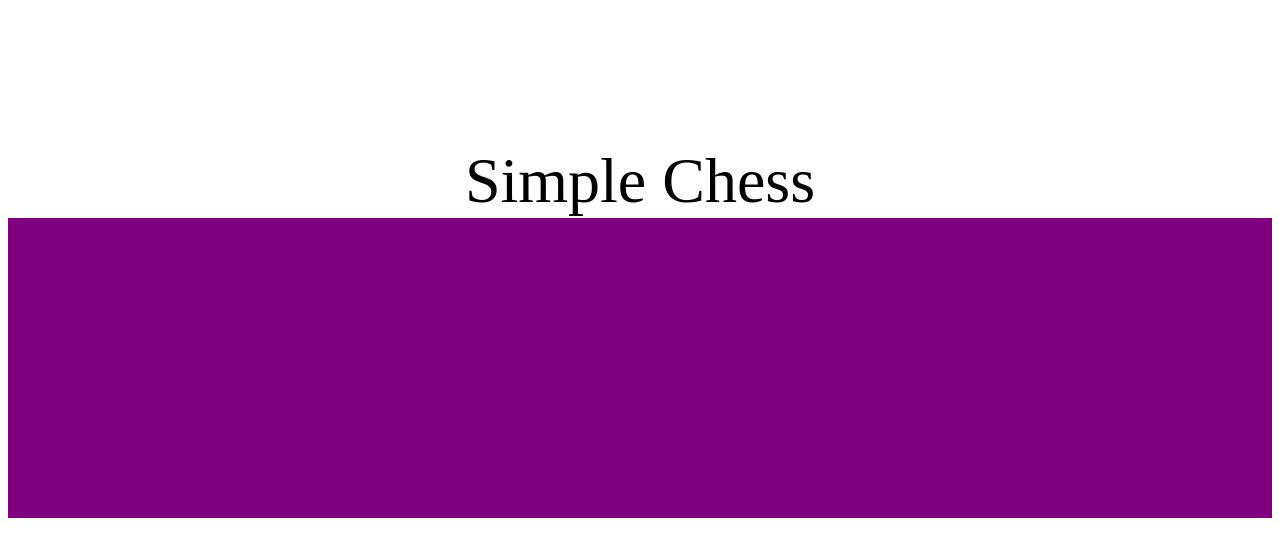
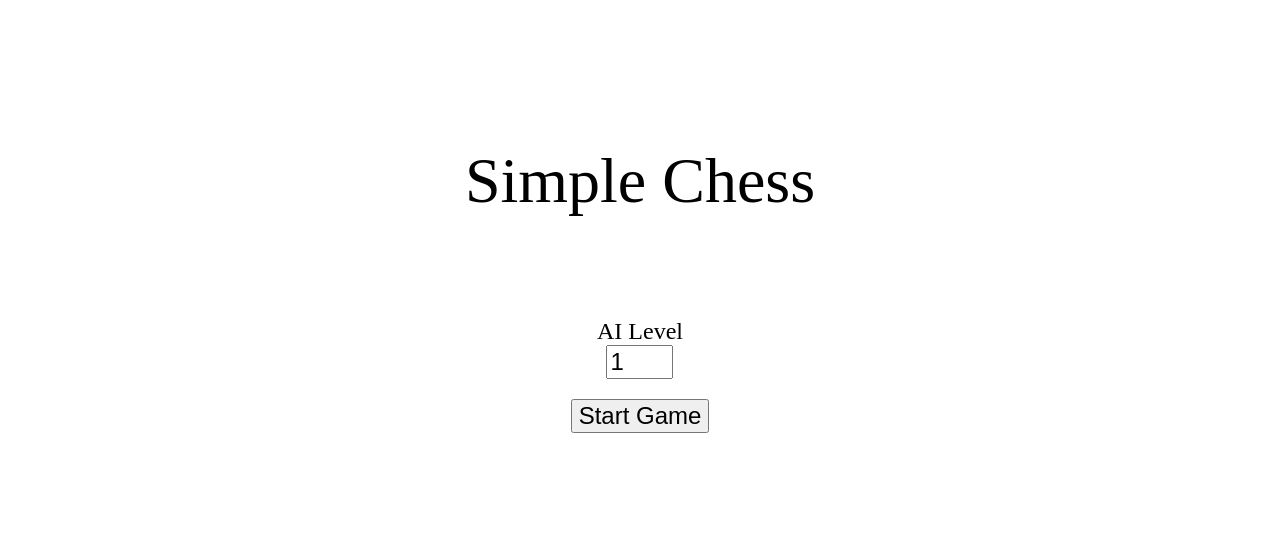
Before and after one commit to arthurstomp/simple_chess, a React (Create React App) app: page /challenge in a window 1280 px wide. Shown: the top 556 px of the page. Built offline with nearby package versions, Linux system fonts and the light colour scheme.

Commit message:
refac: Challenge AI instead of Player

```diff
--- a/src/App.jsx
+++ b/src/App.jsx
@@ -1,4 +1,4 @@
-import React from 'react'
+import React, { useState, useEffect } from 'react'
 import { BrowserRouter as Router, Switch, Route } from "react-router-dom";
 
 import {
@@ -8,27 +8,47 @@ import {
   ContentWrapper,
 } from "./style_components";
 
-import { ConnectLichess, Challenge, LichessCallback } from "./components";
+import {
+  ConnectLichess,
+  Challenge,
+  TokenChecker
+} from "./components";
+
+import {
+  AppContext,
+} from './contexts'
 
 function App() {
+  const [accessToken, setAccessToken] = useState(null)
+  const [game, setGame] = useState(null)
+
   return (
     <AppWrapper>
+      <AppContext.Provider value={{
+        accessToken,
+        setAccessToken,
+        game,
+        setGame
+      }}>
         <Router>
           <HeaderWrapper>
             <HeaderTitle>Simple Chess</HeaderTitle>
           </HeaderWrapper>
           <ContentWrapper>
+            <TokenChecker />
             <Switch>
-            <Route exact path="/" component={ConnectLichess} />
               <Route
                 exact
-              path="/lichess/oauth/callback"
-              component={LichessCallback}
-            />
-            <Route exact path="/challenge" component={Challenge} />
+                path="/"
+                component={ConnectLichess} />
+              <Route
+                exact
+                path="/challenge"
+                component={Challenge} />
             </Switch>
           </ContentWrapper>
         </Router>
+      </AppContext.Provider>
     </AppWrapper>
   );
 }
--- a/src/components/Challenge.jsx
+++ b/src/components/Challenge.jsx
@@ -1,6 +1,98 @@
-import React from 'react'
-import { CenteredContent } from "./../style_components";
+import React, { useContext, useEffect, useState } from 'react'
+import { Form, Field } from 'react-final-form'
+import styled from 'styled-components'
+
+import Lichess from './../utils/lichess'
+
+import {
+  CenteredContent,
+  Button
+} from "./../style_components";
+
+import {
+  AppContext,
+} from './../contexts'
+
+const FormField = styled.div`
+  input {
+    font-size: 1.5rem;
+  }
+`
+
+const FormWrapper = styled.div`
+  padding-top: 100px;
+  margin: 0 auto;
+
+  button {
+    margin-top: 20px;
+  }
+  form {
+    display: flex;
+    flex-direction: column;
+  }
+  label {
+    font-size: 1.5rem;
+  }
+`
+
+const ChallengeWrapper = styled.div`
+  display: flex;
+  justify-content: space-between;
+  max-width: 70%;
+  margin: 0 auto;
+  min-height: 50%;
+`
+
+const ChallengeForm = props => {
+  const { challengeAI, setGame } = props
+  const submit = values => {
+    challengeAI(values.level)
+      .then(res => {
+        if(res.status === 200) {
+          return res.json()
+        } else {
+          throw new Error('Failed to create challenge')
+        }
+      })
+      .then(data => setGame(data.challenge))
+      .catch(console.error)
+  }
+  return (
+    <FormWrapper>
+      <Form
+        onSubmit={submit}
+        render={({ handleSubmit, submitting, form, pristine }) => (
+          <form onSubmit={handleSubmit}>
+            <label>AI Level</label>
+            <Field name="opponentUsername">
+              {({ input, meta }) => (
+                <FormField>
+                  <input {...input} type="number" min="1" max="8" value="1" />
+                </FormField>
+              )}
+            </Field>
+            <div className="buttons">
+              <Button type="submit" disabled={submitting}>
+                Start Game
+              </Button>
+            </div>
+          </form>
+        )}
+      />
+    </FormWrapper>
+  )
+}
 
 export default function Challenge(props) {
-  return <CenteredContent></CenteredContent>;
+  const appContext = useContext(AppContext)
+  const accessToken = appContext.accessToken
+  const lichess = new Lichess(accessToken);
+
+  return (
+    <CenteredContent>
+      <ChallengeWrapper>
+        <ChallengeForm challengeAI={lichess.challengeAI} setGame={appContext.setGame} />
+      </ChallengeWrapper>
+    </CenteredContent>
+  )
 }
--- a/src/components/ConnectLichess.jsx
+++ b/src/components/ConnectLichess.jsx
@@ -1,14 +1,61 @@
-import React from 'react'
-import { CenteredContent, Button } from "./../style_components";
+/* eslint-disable react/prop-types */
+import React, { useContext, useEffect } from 'react'
+import { Form, Field } from 'react-final-form'
+import styled from 'styled-components'
 
-import Lichess from "./../utils/lichess.js";
+import { CenteredContent, Button } from "./../style_components"
+
+import {
+  AppContext,
+} from './../contexts'
+
+
+const FormField = styled.div`
+  input {
+    font-size: 1.5rem;
+  }
+`
+
+const FormWrapper = styled.div`
+  padding-top: 100px;
+
+  button {
+    margin-top: 20px;
+  }
+`
 
 export default function ConnectLichess(props) {
+  const accessTokenContext = useContext(AppContext);
+
+  const persistLichessToken = (values) => {
+    window.localStorage.setItem('LICHESS_TOKEN', values.token)
+    accessTokenContext.setAccessToken(values.token)
+    props.history.push('/challenge')
+  }
+
   return (
     <CenteredContent>
-      <a href={new Lichess().authURL()}>
-        <Button>Connect to Lichess</Button>
-      </a>
+      <FormWrapper>
+        <Form
+          onSubmit={persistLichessToken}
+          render={({ handleSubmit, submitting }) => (
+            <form onSubmit={handleSubmit}>
+              <Field name="token">
+                {({ input, meta }) => (
+                  <FormField>
+                    <input {...input} type="text" placeholder="Access Token" />
+                  </FormField>
+                )}
+              </Field>
+              <div className="buttons">
+                <Button type="submit" disabled={submitting}>
+                  Start
+                </Button>
+              </div>
+            </form>
+          )}
+        />
+      </FormWrapper>
     </CenteredContent>
   );
 }
--- /dev/null
+++ b/src/components/TokenChecker.js
@@ -0,0 +1,26 @@
+import React, { useState, useEffect, useContext} from 'react'
+import { Redirect } from 'react-router-dom'
+
+import {
+  AppContext,
+} from './../contexts'
+
+export default function TokenChecker(props) {
+  const accessTokenContext = useContext(AppContext)
+  const { setAccessToken } = accessTokenContext
+  const [pushToChallenge, setPushToChallenge] = useState(false)
+  useEffect(() => {
+    const token = window.localStorage.getItem('LICHESS_TOKEN')
+    if(token) {
+      window.localStorage.setItem('LICHESS_TOKEN', token)
+      setAccessToken(token)
+      setPushToChallenge(true)
+    }
+  })
+
+  if(pushToChallenge) {
+    return <Redirect to={"/challenge"} />
+  } else {
+    return null
+  }
+}
--- a/src/components/index.js
+++ b/src/components/index.js
@@ -2,3 +2,4 @@ export { default as ConnectLichess } from "./ConnectLichess.jsx";
 export { default as Game } from "./Game.jsx";
 export { default as Challenge } from "./Challenge.jsx";
 export { default as LichessCallback } from "./LichessCallback.jsx";
+export { default as TokenChecker } from "./TokenChecker.js";
--- /dev/null
+++ b/src/contexts/AppContext.js
@@ -0,0 +1,10 @@
+import { createContext } from 'react'
+
+const AppContext = createContext({
+  accessToken: null,
+  setAccessToken: () => {},
+  game: null,
+  setGame: () => {}
+})
+
+export default AppContext
--- /dev/null
+++ b/src/contexts/index.js
@@ -0,0 +1 @@
+export { default as AppContext } from "./AppContext";
--- a/src/style_components/index.jsx
+++ b/src/style_components/index.jsx
@@ -18,7 +18,9 @@ export const ContentWrapper = styled.div``;
 export const CenteredContent = styled.div`
   width: 100%;
   min-height: 300px;
-  background: purple;
+  height: 100%;
 `;
 
-export const Button = styled.button``;
+export const Button = styled.button`
+  font-size: 1.5rem;
+`;
--- a/src/utils/lichess.js
+++ b/src/utils/lichess.js
@@ -1,12 +1,100 @@
 export default class Lichess {
-  constructor() {
-    this.clientId = process.env.REACT_APP_LICHESS_CLIENT_ID;
-    this.redirectURL = process.env.REACT_APP_LICHESS_REDIRECT_URL;
+  constructor(token) {
+    this.token = token
   }
 
-  authURL() {
-    return `https://oauth.lichess.org/oauth/authorize?response_type=code&client_id=${this.clientId}&redirect_uri=${this.redirectURL}&scope=read`;
+  readStream(res, callback) {
+    const reader = res.body.getReader()
+    const read = result => {
+      if(result.done) {
+        console.log('User events: Done.')
+        return
+      } else {
+        const events = this.processNDJSON(result.value)
+        events.forEach(callback)
+      }
+      reader.read().then(read, console.err)
+    }
+    reader.read().then(read, console.err)
   }
 
-  persistUserAccessToken(token) {}
+  processNDJSON(value) {
+    const decodedValue = new TextDecoder().decode(value)
+    return decodedValue
+      .split('\n')
+      .filter(l => l !== '\n' && l.length !== 0)
+      .map(JSON.parse)
+  }
+
+  listenUserEvents(callback) {
+    console.log('Listen lichess user events')
+    fetch('https://lichess.org/api/stream/event',{
+      method: 'GET',
+      headers: {
+        'Authorization': `Bearer ${this.token}`
+      }
+    })
+    .then(res => { this.readStream(res, callback) })
+    .catch(err => { console.log(err) })
+  }
+
+  challengeAI(level) {
+    const url = `https://lichess.org/api/challenge/ai`
+    const body = { level }
+    const params = {
+      method: 'POST',
+      headers: {
+        'Authorization': `Bearer ${this.token}`,
+        'Content-Type': 'application/x-www-form-urlencoded'
+      },
+      body: JSON.stringify(body)
+    }
+
+    return fetch(url, params)
+  }
+
+  challengeOpponent(username) {
+    const url = `https://lichess.org/api/challenge/${username}`
+    const params = {
+      method: 'POST',
+      headers: {
+        'Authorization': `Bearer ${this.token}`
+      }
+    }
+
+    return fetch(url, params)
+  }
+
+  acceptChallenge(challengeId) {
+    const url = `https://lichess.org/api/challenge/${challengeId}/accept`
+    const params = {
+      method: 'POST',
+      headers: {
+        'Authorization': `Bearer ${this.token}`
+      }
+    }
+    return fetch(url, params)
+  }
+
+  cancelChallege(challengeId) {
+    const url = `https://lichess.org/api/challenge/${challengeId}/accept`
+    const params = {
+      method: 'POST',
+      headers: {
+        'Authorization': `Bearer ${this.token}`
+      }
+    }
+    return fetch(url, params)
+  }
+
+  declineChallenge(challengeId) {
+    const url = `https://lichess.org/api/challenge/${challengeId}/accept`
+    const params = {
+      method: 'POST',
+      headers: {
+        'Authorization': `Bearer ${this.token}`
+      }
+    }
+    fetch(url, params)
+  }
 }
```
Also changed, not shown: src/utils/useInterval.jsx (added, +25 -0 lines). Lines whose indentation alone changed are shown as unchanged.
